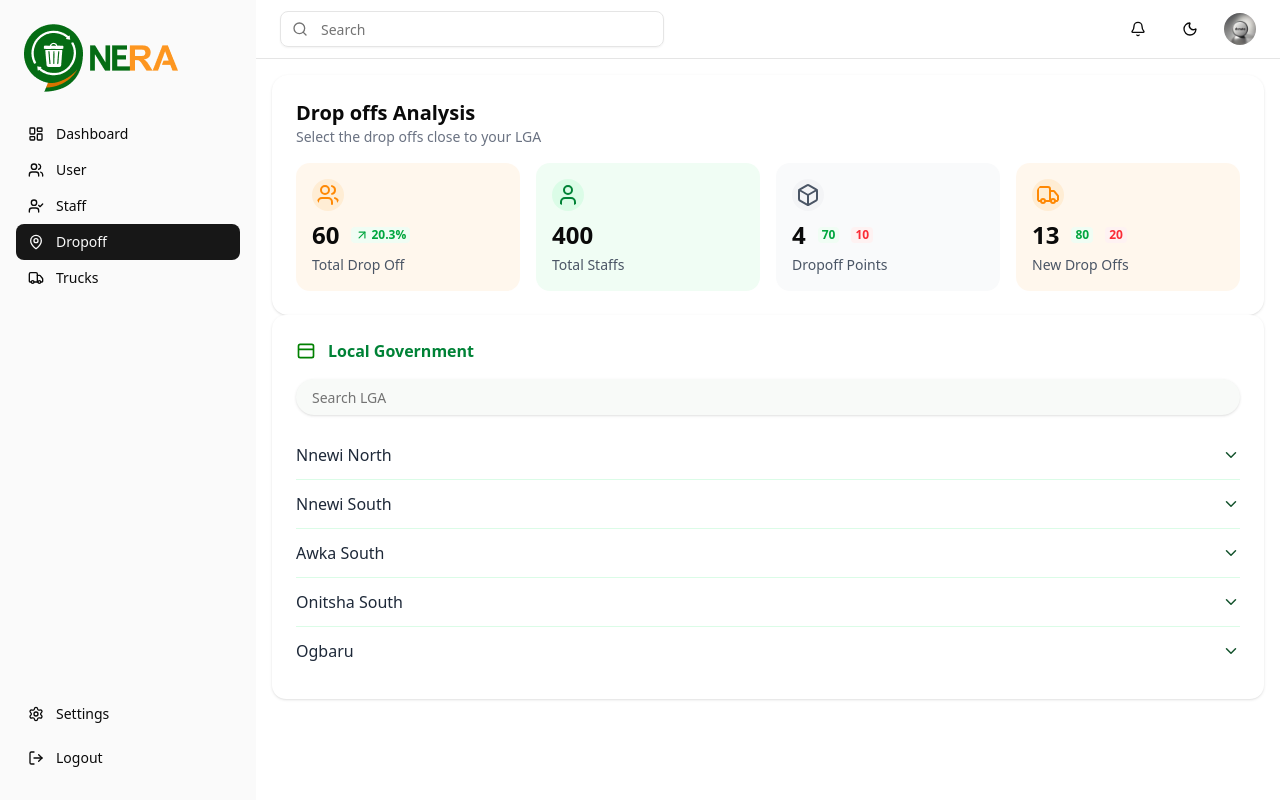
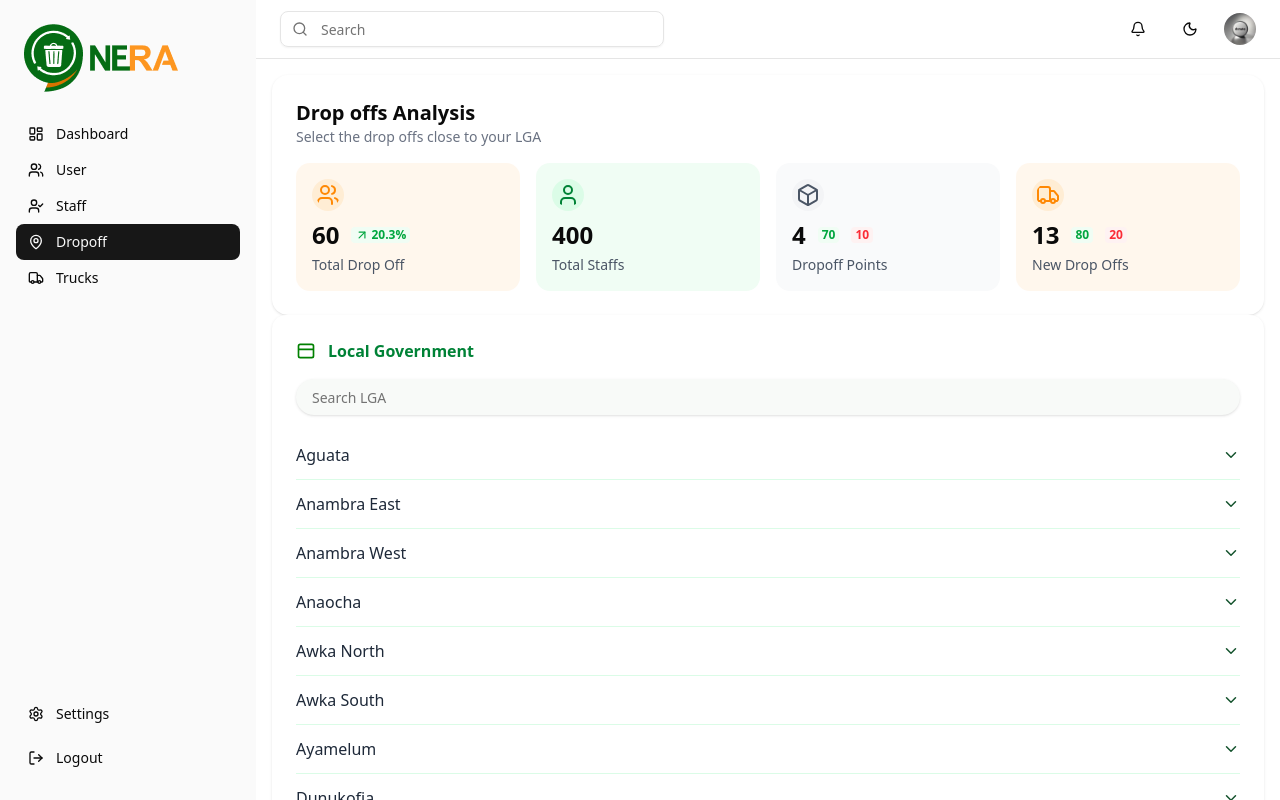
Before and after one commit to amaechijude/nera, a Next.js app: page /dropoff in a window 1280 px wide. Built offline with nearby package versions, Linux system fonts and the light colour scheme.

Commit message:
feat: added 21 lga data

```diff
--- a/src/components/dashboard/DropOffLocation.tsx
+++ b/src/components/dashboard/DropOffLocation.tsx
@@ -2,126 +2,69 @@
 import { useState } from "react";
 import { Input } from "@/components/ui/input";
 import { ChevronDown } from "lucide-react";
-
-
-const LGAS = [
-    {
-        name: "Nnewi North",
-        subAreas: [
-            "Nnewi-ichi I",
-            "Nnewi-ichi II",
-            "Otolo I",
-            "Otolo II",
-            "Otolo III",
-            "Umudim I",
-            "Umudim II",
-            "Uruagu I",
-            "Uruagu II",
-            "Uruagu III",
-        ],
-    },
-    {
-        name: "Nnewi South",
-        subAreas: [
-            "Ukpor",
-            "Ezinifite",
-            "Akwaihedi",
-            "Unubi",
-            "Osumenyi",
-            "Amichi",
-            "Ebenator",
-            "Utuh",
-            "Ekwulumili",
-            "Azigbo",
-            "Mbosi",
-            "Uga",
-        ],
-    },
-    {
-        name: "Awka South",
-        subAreas: [
-            "Amawbia",
-            "Awka I",
-            "Awka II",
-            "Ezinato",
-            "Isiagu",
-            "Mbaukwu",
-            "Nibo",
-            "Nise",
-            "Okpuno",
-            "Umuawulu",
-        ],
-    },
-    {
-        name: "Onitsha South",
-        subAreas: [
-            "Fegge I",
-            "Fegge II",
-            "Odoakpu I",
-            "Odoakpu II",
-            "Woliwo",
-            "Ugborimili",
-            "Okpoko",
-            "Haruna",
-        ],
-    },
-    {
-        name: "Ogbaru",
-        subAreas: [
-            "Atani",
-            "Akili-Ozizor",
-            "Akili-Ogidi",
-            "Amiyi",
-            "Mputu",
-            "Odekpe",
-            "Ogbakuba",
-            "Ossomala",
-            "Umunankwo",
-            "Ochuche",
-            "Okpoko",
-            "Obeagwe",
-            "Ogwu-Aniocha",
-            "Ogwu-Ikpele",
-        ],
-    },
-    // Add more LGAs as needed
-];
+import { LGAData } from "@/data/lga";
 
 export function DropOffLocation() {
   const [search, setSearch] = useState("");
   const [openDropdown, setOpenDropdown] = useState<string | null>(null);
-    const filteredLGAs = LGAS.filter(lga =>
-        lga.name.toLowerCase().includes(search.toLowerCase())
+  const filteredLGAs = LGAData.filter((lga) =>
+    lga.title.toLowerCase().includes(search.toLowerCase())
   );
   return (
     <div className="bg-white rounded-xl shadow-sm p-6 w-full mx-auto">
       <div className="flex items-center gap-2 mb-4">
-                <svg width="20" height="20" fill="none" viewBox="0 0 24 24" stroke="green" className="mr-1"><path strokeLinecap="round" strokeLinejoin="round" strokeWidth="2" d="M3 10V6a2 2 0 012-2h14a2 2 0 012 2v4M3 10v8a2 2 0 002 2h14a2 2 0 002-2v-8M3 10h18" /></svg>
+        <svg
+          width="20"
+          height="20"
+          fill="none"
+          viewBox="0 0 24 24"
+          stroke="green"
+          className="mr-1"
+        >
+          <path
+            strokeLinecap="round"
+            strokeLinejoin="round"
+            strokeWidth="2"
+            d="M3 10V6a2 2 0 012-2h14a2 2 0 012 2v4M3 10v8a2 2 0 002 2h14a2 2 0 002-2v-8M3 10h18"
+          />
+        </svg>
         <span className="font-semibold text-green-700">Local Government</span>
       </div>
       <div className="mb-4">
         <Input
           placeholder="Search LGA"
           value={search}
-                    onChange={e => setSearch(e.target.value)}
+          onChange={(e) => setSearch(e.target.value)}
           className="bg-[#F8FAF8] border-none focus:ring-0 focus:outline-none rounded-full px-4 py-2 text-sm shadow-sm"
         />
       </div>
       <div className="divide-y divide-green-100">
-                {filteredLGAs.map(lga => (
-                    <div key={lga.name}>
+        {filteredLGAs.map((lga) => (
+          <div key={lga.title}>
             <div
               className="flex items-center justify-between py-3 cursor-pointer hover:bg-green-50 transition"
-                            onClick={() => setOpenDropdown(openDropdown === lga.name ? null : lga.name)}
+              onClick={() =>
+                setOpenDropdown(openDropdown === lga.title ? null : lga.title)
+              }
             >
-                            <span className="text-gray-800 text-base">{lga.name}</span>
-                            <ChevronDown size={18} color="#14532d" className={openDropdown === lga.name ? 'rotate-180 transition-transform' : 'transition-transform'} />
+              <span className="text-gray-800 text-base">{lga.title}</span>
+              <ChevronDown
+                size={18}
+                color="#14532d"
+                className={
+                  openDropdown === lga.title
+                    ? "rotate-180 transition-transform"
+                    : "transition-transform"
+                }
+              />
             </div>
-                        {openDropdown === lga.name && lga.subAreas.length > 0 && (
+            {openDropdown === lga.title && lga.towns.length > 0 && (
               <div className="bg-green-50 rounded-md shadow p-3 ml-4 mb-2">
-                                <div className="font-semibold text-green-700 mb-2">Areas in {lga.name}</div>
+                <div className="font-semibold text-green-700 mb-2">
+                  Areas in {lga.title}
+                </div>
                 <ul className="list-disc list-inside text-gray-700 text-sm">
-                                    {lga.subAreas.map((item) => (
+                  {lga.towns.map((item) => (
                     <li key={item}>{item}</li>
                   ))}
                 </ul>
--- /dev/null
+++ b/src/data/lga.ts
@@ -0,0 +1,92 @@
+// Local Governments Areas in Anambra State, Nigeria in ALphabetical Order
+interface LGAProps {
+    title: string;
+    towns: string[];
+}
+
+export const LGAData: LGAProps[] = [
+    {
+ title: "Aguata",
+ towns: ["Aguata", "Akpo", "Amesi", "Ekwulobia", "Ezinifite", "Igbo-Ukwu", "Isuofia", "Oraeri", "Uga", "Umuchu", "Umunze", "Nkpologwu", "Oko"],
+    },
+ {
+ title: "Anambra East",
+ towns: ["Aguleri", "Enugwu Aguleri", "Igbariam", "Nsugbe", "Otuocha", "Umuleri", "Umueze Anam", "Umuoba Anam"],
+    },
+ {
+ title: "Anambra West",
+ towns: ["Ezianam", "Ifite Anam", "Nzam", "Ode", "Omasi", "Umuenwelum Anam", "Umueze Anam", "Umuikwu Anam", "Umuoba Anam"],
+    },
+ {
+ title: "Anaocha",
+ towns: ["Adazi-Ani", "Adazi-Enu", "Adazi-Nnukwu", "Agulu", "Akwaeze", "Neni", "Obeledu", "Ichida", "Umuona", "Nri"],
+    },
+ {
+ title: "Awka North",
+ towns: ["Achalla", "Amansea", "Amanuke", "Isuaniocha", "Mgbakwu", "Ugbene", "Ugbenu", "Urum"],
+    },
+ {
+ title: "Awka South",
+ towns: ["Amawbia", "Awka", "Ezinato", "Isiagu", "Mbaukwu", "Nibo", "Nise", "Okpuno", "Umuawulu"],
+    },
+ {
+ title: "Ayamelum",
+ towns: ["Anaku", "Ifite Ogwari", "Igbakwu", "Omasi", "Omor", "Umumbo", "Umerum"],
+    },
+ {
+ title: "Dunukofia",
+ towns: ["Ukpo", "Ifitedunu", "Umunnachi", "Umudioka", "Ukwulu", "Nawfia"],
+    },
+ {
+ title: "Ekwusigo",
+ towns: ["Ichi", "Oraifite", "Ozubulu", "Uli"],
+    },
+ {
+ title: "Idemili North",
+ towns: ["Ogidi", "Umunnachi", "Umuoji", "Nkpor", "Abatete", "Eziowelle", "Uke", "Aforigwe"],
+    },
+ {
+ title: "Idemili South",
+ towns: ["Alor", "Awka-Etiti", "Ojoto", "Nnobi", "Oba", "Umuoji", "Umuota", "Nkpor"],
+    },
+ {
+ title: "Ihiala",
+ towns: ["Amorka", "Azia", "Ihiala", "Ihembosi", "Isseke", "Lilu", "Okija", "Orsumoghu", "Uli", "Ubulu"],
+    },
+ {
+ title: "Njikoka",
+ towns: ["Abagana", "Enugwu-Agidi", "Enugwu-Ukwu", "Nimo", "Umunnachi", "Umuriam", "Umunya"],
+    },
+ {
+ title: "Nnewi North",
+ towns: ["Otolo", "Uruagu", "Umudim", "Nnewichi"],
+    },
+ {
+ title: "Nnewi South",
+ towns: ["Akwaihedi", "Amichi", "Azigbo", "Ebenator", "Ekwulumili", "Mbosi", "Osumenyi", "Ukpor", "Unubi", "Utuh"],
+    },
+ {
+ title: "Ogbaru",
+ towns: ["Akili-Ogidi", "Akili-Ozizor", "Amiyi", "Atani", "Mputu", "Odekpe", "Ogbakuba", "Ochuche", "Ogwu-Aniocha", "Ogwu-Ikpele", "Ossomala", "Umunankwo"],
+    },
+ {
+ title: "Onitsha North",
+ towns: ["Onitsha", "Odoakpu", "Omagba", "Woliwo", "Fegge"],
+    },
+ {
+ title: "Onitsha South",
+ towns: ["Fegge", "Odoakpu", "Woliwo", "Ugborimili", "Okpoko", "Haruna"],
+    },
+ {
+ title: "Orumba North",
+ towns: ["Ajalli", "Amaetiti", "Awa", "Dike", "Ndiowu", "Ndiukwuenu", "Oko", "Omogho", "Umunze"],
+    },
+ {
+ title: "Orumba South",
+ towns: ["Agbudu", "Akpu", "Alaoji", "Ezira", "Isulo", "Nkerehi", "Ogboji", "Okpuno", "Umuomaku", "Umuonyia"],
+    },
+ {
+ title: "Oyi",
+ towns: ["Nteje", "Ogbunike", "Umunya", "Awkuzu", "Nkwelle-Ezunaka", "Umueri", "Aguleri"],
+    },
+]
```
Also changed, not shown: src/components/dashboard/DropOffAnalysis.tsx (+23 -7 lines). Lines whose indentation alone changed are shown as unchanged.
